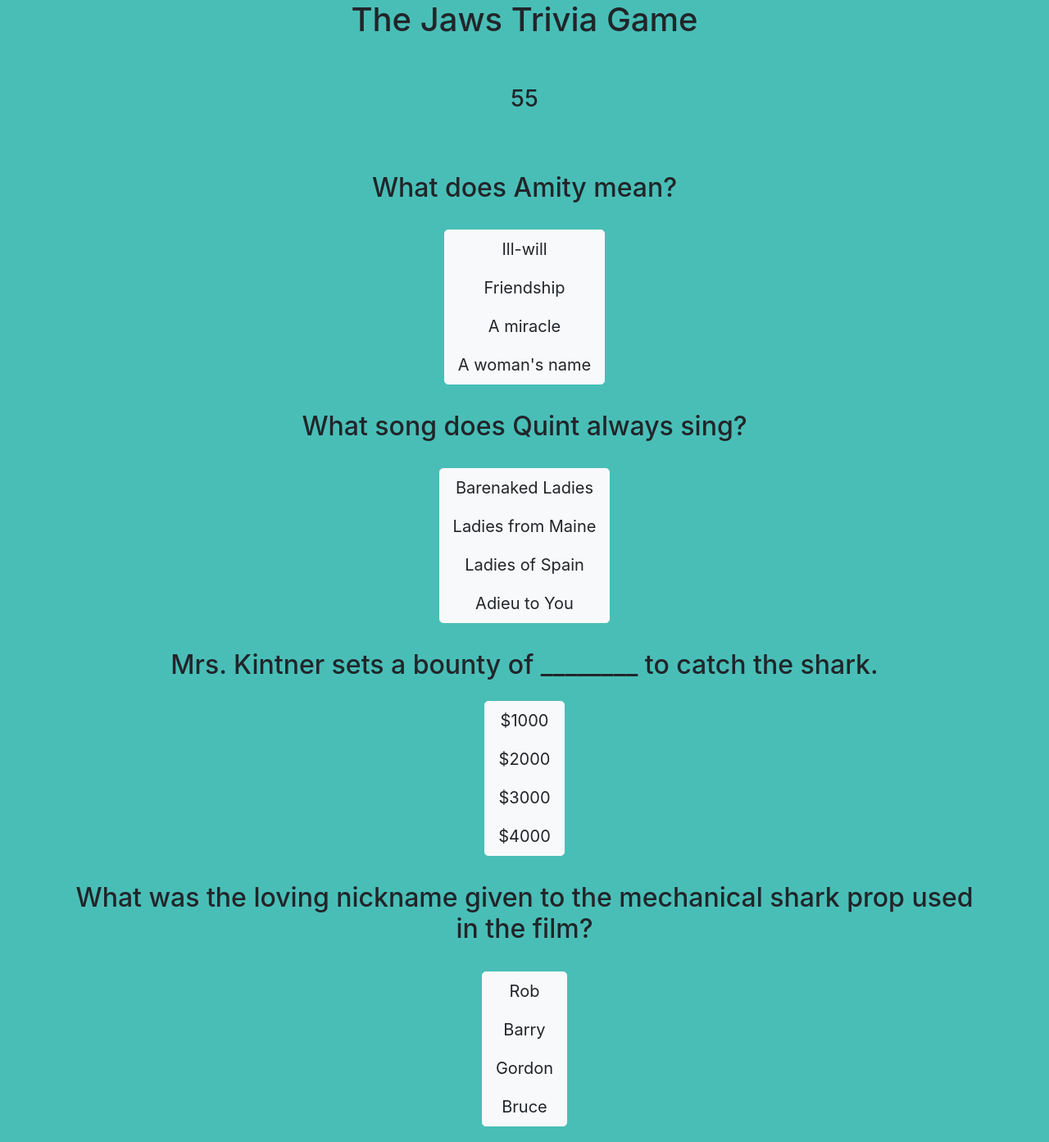
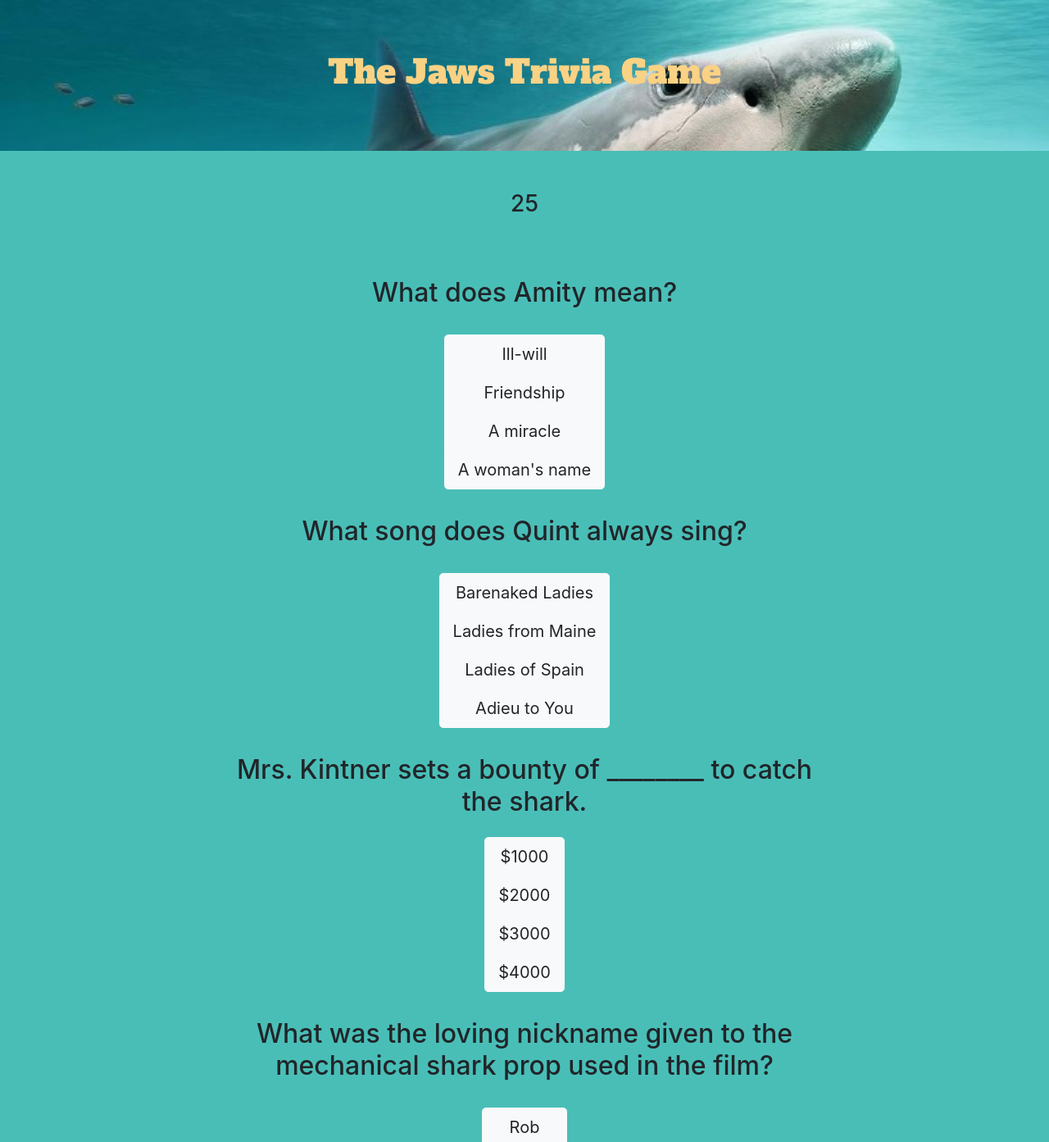
Before and after one commit to Ehwang12/Trivia-Game, a plain HTML site: page index.html in a window 1280 px wide. Shown: the top 1393 px of the page at 82% size. Drawn offline with nearby package versions, Linux system fonts and the light colour scheme.

Commit message:
added header bg, changed header font/color, tweaked formatting

```diff
--- a/assets/css/style.css
+++ b/assets/css/style.css
@@ -6,3 +6,10 @@
 body {
     background-color: #49beb7;
 }
+
+.header {
+    font-family: 'Alfa Slab One', cursive;
+    color: #fad284;
+    padding: 4rem;
+    background-image: url(../images/header_bg.png);
+    background-size: cover;
--- a/assets/javascript/app.js
+++ b/assets/javascript/app.js
@@ -4,14 +4,15 @@
 let loss = 0;
 let unanswered = 0;
 
+//variables for each correct answer
 var answer1;
 var answer2;
 var answer3;
 var answer4;
 var answer5;
-//our questions in an array
-//change the answer format so it only requires on value
-var counter = 60;
+
+//timer variables
+var counter = 30;
 var intervalId;
 
 
@@ -29,13 +30,13 @@
       //uncheck answers
 
     //reset timer
-      counter = 60;
+      counter = 30;
 
 
 }
-startGame();
+
 //++++++++++++ Page Timer ++++++++++++++++++//
-//60 second timer counting down
+//30 second timer counting down
 
 function startTimer() {
     stop();
@@ -52,7 +53,7 @@
         stop();
 
         //show scores
-        $()
+
 
         }
 
@@ -65,6 +66,7 @@
 
 
 startTimer();
+startGame();
 
 
 //+++++++++++ Button Assignments ++++++++++++++//
@@ -129,12 +131,16 @@
 
    stop();
 
+   //display score variable
+    let scoreCard =
+    $("#score").append(
+    "<h1>Wins: " + win + "</h1><br><h1>Loss: " + loss + "</h1><br><h1>Unanswered: " + unanswered + "</h1>");
+
    //showing score
-   let scoreCard = $("#score").append("<h1>Wins: " + win + "</h1><br><h1>Loss: " + loss + "</h1><br><h1>Unanswered: " + unanswered + "</h1>");
+   scoreCard.show();
 
 
-
-   //how to stop submit button from appending more
+   //how to stop submit button from appending more?
    setTimeout(hideScore(), 10000);
 
    function hideScore() {
--- a/index.html
+++ b/index.html
@@ -7,6 +7,7 @@
     <!-- Booststrap CDN -->
     <link rel="stylesheet" href="https://stackpath.bootstrapcdn.com/bootstrap/4.3.1/css/bootstrap.min.css" integrity="sha384-ggOyR0iXCbMQv3Xipma34MD+dH/1fQ784/j6cY/iJTQUOhcWr7x9JvoRxT2MZw1T" crossorigin="anonymous">
     <!-- Stylesheet -->
+    <link href="https://fonts.googleapis.com/css?family=Alfa+Slab+One" rel="stylesheet">
     <link rel="stylesheet" type="text/css" href="./assets/css/style.css">
     <!-- Jquery CDN -->
     <script src="https://code.jquery.com/jquery-3.3.1.slim.min.js" integrity="sha384-q8i/X+965DzO0rT7abK41JStQIAqVgRVzpbzo5smXKp4YfRvH+8abtTE1Pi6jizo" crossorigin="anonymous"></script>
@@ -30,7 +31,9 @@
         <div class="questionsContainer">
         <!-- Question Container -->
         <div class="row">
-            <div class="col-12 text-center my-3" id="questionPlaceHolder"><h2>What does Amity mean?</h2></div>
+            <div class="col-2"></div>
+            <div class="col-8 text-center my-3" id="questionPlaceHolder"><h2>What does Amity mean?</h2></div>
+            <div class="col-2"></div>
         </div>
 
         <!-- Question Button Holder -->
@@ -58,7 +61,9 @@
         </div>
          <!-- Question Container -->
          <div class="row">
-                <div class="col-12 text-center my-3" id="questionPlaceHolder"><h2>What song does Quint always sing?</h2></div>
+                <div class="col-2"></div>
+                <div class="col-8 text-center my-3" id="questionPlaceHolder"><h2>What song does Quint always sing?</h2></div>
+                <div class="col-2"></div>
             </div>
 
             <!-- Question Button Holder -->
@@ -86,7 +91,9 @@
             </div>
              <!-- Question Container -->
         <div class="row">
-                <div class="col-12 text-center my-3" id="questionPlaceHolder"><h2>Mrs. Kintner sets a bounty of ________ to catch the shark.</h2></div>
+                <div class="col-2"></div>
+                <div class="col-8 text-center my-3" id="questionPlaceHolder"><h2>Mrs. Kintner sets a bounty of ________ to catch the shark.</h2></div>
+                <div class="col-2"></div>
             </div>
 
             <!-- Question Button Holder -->
@@ -114,7 +121,9 @@
             </div>
              <!-- Question Container -->
         <div class="row">
-                <div class="col-12 text-center my-3" id="questionPlaceHolder"><h2>What was the loving nickname given to the mechanical shark prop used in the film?</h2></div>
+                <div class="col-2"></div>
+                <div class="col-8 text-center my-3" id="questionPlaceHolder"><h2>What was the loving nickname given to the mechanical shark prop used in the film?</h2></div>
+                <div class="col-2"></div>
             </div>
 
             <!-- Question Button Holder -->
@@ -142,7 +151,9 @@
             </div>
              <!-- Question Container -->
         <div class="row">
-                <div class="col-12 text-center my-3" id="questionPlaceHolder"><h2>Who says the line: "That's some bad hat, Harry"?</h2></div>
+                <div class="col-2"></div>
+                <div class="col-8 text-center my-3" id="questionPlaceHolder"><h2>Who says the line: "That's some bad hat, Harry"?</h2></div>
+                <div class="col-2"></div>
             </div>
 
             <!-- Question Button Holder -->
```
Also changed, not shown: assets/images/header_bg.png (added), 1 other file.
